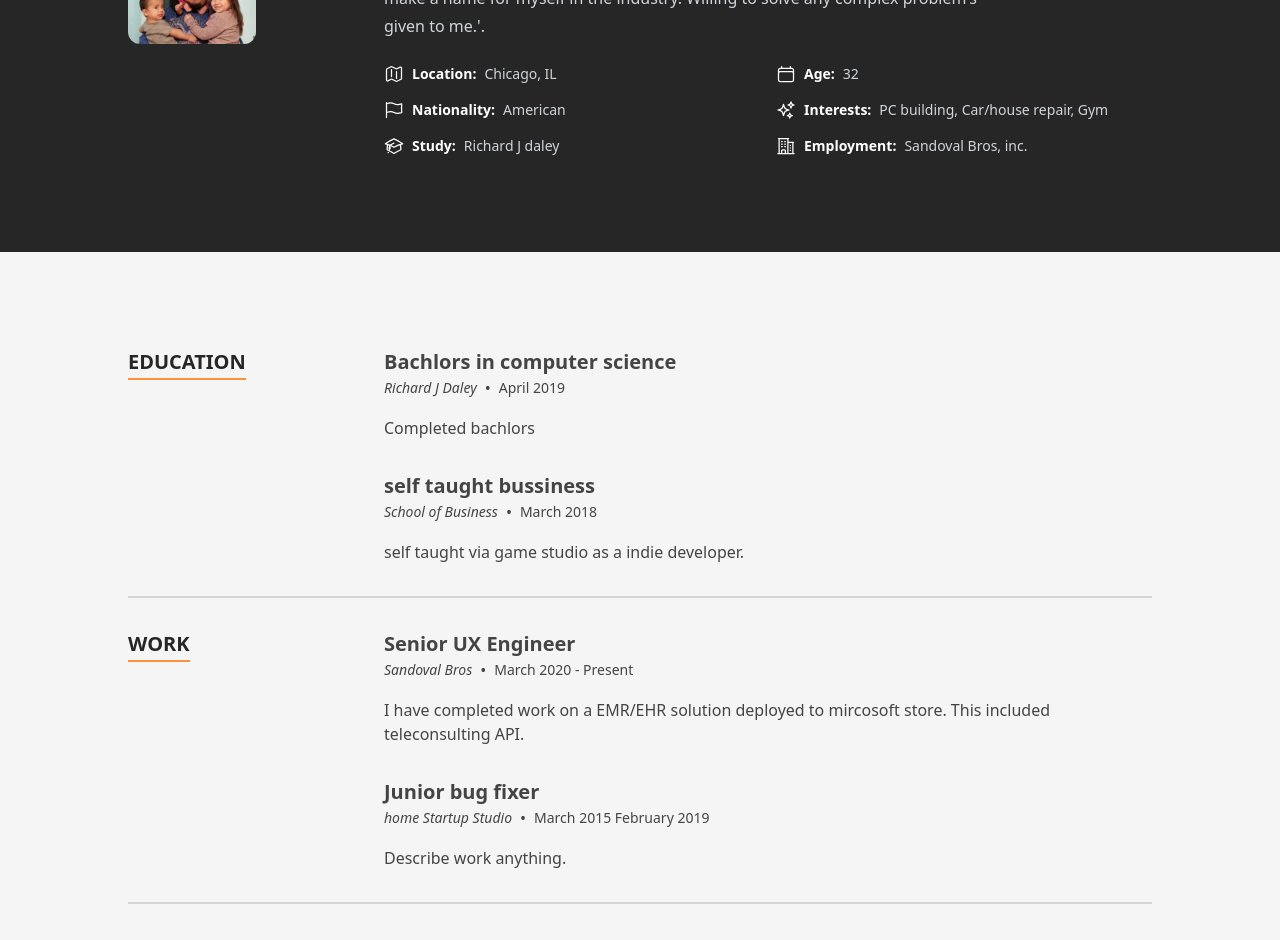
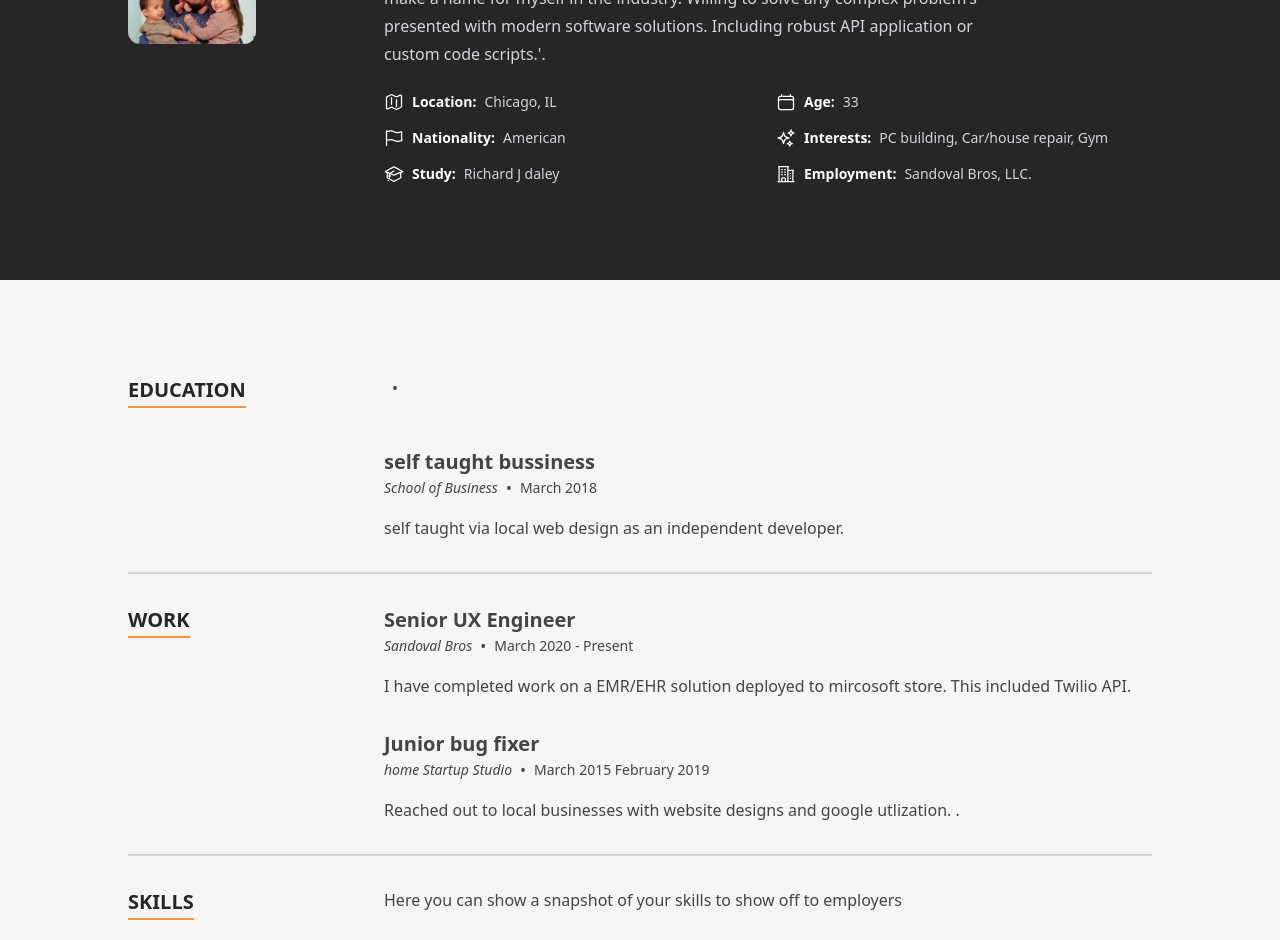
Before and after one commit to dansiff/resume, a Next.js app: page / in a window 1280 px wide. Shown: the part 980-1920 px from the top of the page. Built offline with nearby package versions, Linux system fonts and the light colour scheme.

Commit message:
updated 2024

```diff
--- a/src/data/data.tsx
+++ b/src/data/data.tsx
@@ -79,7 +79,7 @@ export const heroData: Hero = {
                 I have a passion for the challenge of development. I recongize the importance of communication collaboration and modernization.
             </p>
             <p className="prose-sm text-stone-200 sm:prose-base lg:prose-lg">
-                In my free time time, you can catch me training in <strong className="text-stone-100">the local gym</strong>,
+                In my free time time, you can catch me training at <strong className="text-stone-100">X-sport Gym</strong>,
                 fixing any <strong className="text-stone-100">Cars</strong>, or home remodeling in{' '}
                 <strong className="text-stone-100">Chicago</strong>.
             </p>
@@ -87,7 +87,7 @@ export const heroData: Hero = {
     ),
     actions: [
         {
-            href: 'https://drive.google.com/file/d/1RttIcaiCsK_FB4c8nyRKZCK-YbWNkQIy/view?usp=sharing',
+            href: 'https://drive.google.com/file/d/1hXm2f1ICVj_xc4PIdNBOzv1baNnjxVAU/view?usp=sharing',
             text: 'Resume',
             primary: true,
             Icon: ArrowDownTrayIcon,
@@ -109,14 +109,14 @@ export const aboutData: About = {
 
     description: `I am a self taught Full Stack Software engineer.
   I am driven to prove myself and make a name for myself in the industry.
-  Willing to solve any complex problem's given to me.'.`,
+  Willing to solve any complex problem's presented with modern software solutions. Including robust API application or custom code scripts.'.`,
   aboutItems: [
     {label: 'Location', text: 'Chicago, IL', Icon: MapIcon},
-    {label: 'Age', text: '32', Icon: CalendarIcon},
+    {label: 'Age', text: '33', Icon: CalendarIcon},
     {label: 'Nationality', text: 'American', Icon: FlagIcon},
     {label: 'Interests', text: 'PC building, Car/house repair, Gym', Icon: SparklesIcon},
     {label: 'Study', text: 'Richard J daley', Icon: AcademicCapIcon},
-      {label: 'Employment', text: 'Sandoval Bros, inc.', Icon: BuildingOffice2Icon},
+      {label: 'Employment', text: 'Sandoval Bros, LLC.', Icon: BuildingOffice2Icon},
   ],
 };
 
@@ -133,7 +133,7 @@ export const skills: SkillGroup[] = [
       },
       {
         name: '',
-        level: 4,
+        level: 0,
       },
       {
         name: 'Spanish',
@@ -271,16 +271,16 @@ export const portfolioItems: PortfolioItem[] = [
  */
 export const education: TimelineItem[] = [
   {
-    date: 'April 2019',
-    location: 'Richard J Daley',
-    title: 'Bachlors in computer science',
-    content: <p>Completed bachlors</p>,
+    date: '',
+    location: '',
+    title: '',
+    content: <p></p>,
   },
   {
     date: 'March 2018',
     location: 'School of Business',
     title: 'self taught bussiness',
-    content: <p>self taught via game studio as a indie developer.</p>,
+    content: <p>self taught via local web design as an independent developer.</p>,
   },
 ];
 
@@ -291,7 +291,7 @@ export const experience: TimelineItem[] = [
     title: 'Senior UX Engineer',
     content: (
       <p>
-        I have completed work on a EMR/EHR solution deployed to mircosoft store. This included teleconsulting API.
+        I have completed work on a EMR/EHR solution deployed to mircosoft store. This included Twilio API.
 
       </p>
     ),
@@ -302,8 +302,8 @@ export const experience: TimelineItem[] = [
     title: 'Junior bug fixer',
     content: (
       <p>
-        Describe work
-        anything.
+        Reached out to local businesses with website designs and google utlization.
+        .
       </p>
     ),
   },
@@ -322,12 +322,12 @@ export const testimonial: TestimonialSection = {
     },
     {
       name: 'Cynthia Rodriguez',
-      text: 'Completed independent contracts.',
+      text: 'Completed independent contracts for her mothers psychic products.',
       image: 'https://cloudflare-ipfs.com/ipfs/Qmd3W5DuhgHirLHGVixi6V76LhCkZUz6pnFt5AJBiyvHye/avatar/14.jpg',
     },
     {
-      name: 'Unknown',
-      text: 'Completed NDA work.',
+      name: 'Class taught to local interested parties',
+      text: 'Completed website training for WIX and wordpress to local community.',
       image: 'https://cloudflare-ipfs.com/ipfs/Qmd3W5DuhgHirLHGVixi6V76LhCkZUz6pnFt5AJBiyvHye/avatar/69.jpg',
     },
   ],
@@ -359,7 +359,7 @@ export const contact: ContactSection = {
     {
       type: ContactType.Github,
       text: 'github',
-        href: 'https://github.com/dans',
+        href: 'https://github.com/dansiff',
     },
   ],
 };
```
